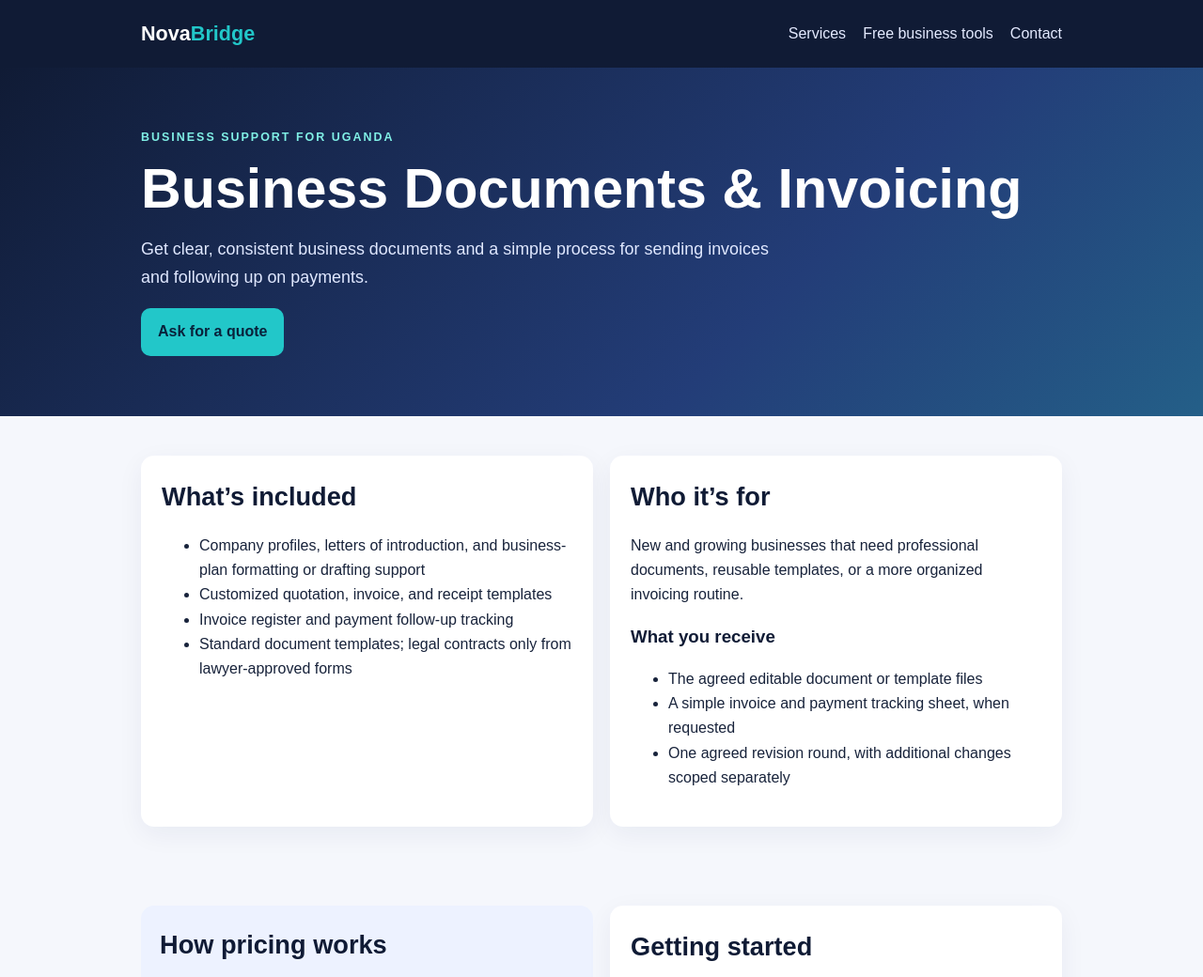
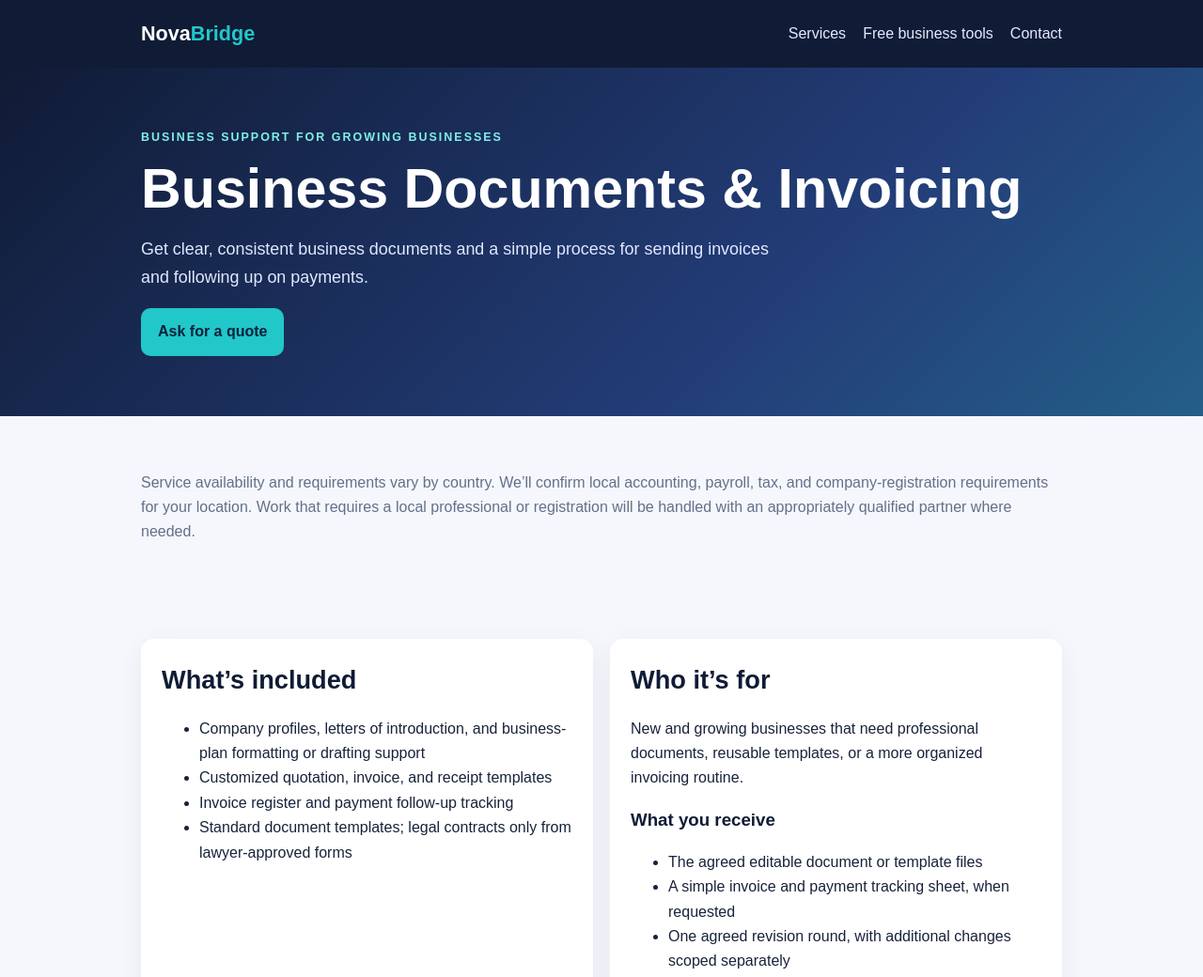
Before and after one commit to cidkagenoucid112-svg/novabridge, a plain HTML site: page business-documents.html in a window 1280 px wide. Shown: the top 1040 px of the page at 94% size. Drawn offline with Linux system fonts and the light colour scheme.

Commit message:
Make business documents service available worldwide

```diff
--- a/business-documents.html
+++ b/business-documents.html
@@ -41,11 +41,12 @@
   </div></header>
   <main>
     <section class="hero"><div class="wrap">
-      <div class="eyebrow">Business support for Uganda</div>
+      <div class="eyebrow">Business support for growing businesses</div>
       <h1>Business Documents & Invoicing</h1>
       <p>Get clear, consistent business documents and a simple process for sending invoices and following up on payments.</p>
       <a class="button button-primary" href="https://mail.google.com/mail/?view=cm&amp;fs=1&amp;to=contact.novabridgeafrica%40gmail.com&amp;su=Business%20documents%20and%20invoicing">Ask for a quote</a>
     </div></section>
+    <section><div class="wrap"><p class="muted">Service availability and requirements vary by country. We’ll confirm local accounting, payroll, tax, and company-registration requirements for your location. Work that requires a local professional or registration will be handled with an appropriately qualified partner where needed.</p></div></section>
     <section><div class="wrap grid">
       <article class="card"><h2>What’s included</h2><ul><li>Company profiles, letters of introduction, and business-plan formatting or drafting support</li><li>Customized quotation, invoice, and receipt templates</li><li>Invoice register and payment follow-up tracking</li><li>Standard document templates; legal contracts only from lawyer-approved forms</li></ul></article>
       <article class="card"><h2>Who it’s for</h2><p>New and growing businesses that need professional documents, reusable templates, or a more organized invoicing routine.</p><h3>What you receive</h3><ul><li>The agreed editable document or template files</li><li>A simple invoice and payment tracking sheet, when requested</li><li>One agreed revision round, with additional changes scoped separately</li></ul></article>
@@ -56,6 +57,6 @@
     </div></section>
     <section><div class="wrap"><h2>Need a different kind of help?</h2><p>See the other <a href="index.html#services">NovaBridge services</a> or explore the <a href="index.html#toolkit">free business toolkit</a>.</p><a class="button button-primary" href="https://mail.google.com/mail/?view=cm&amp;fs=1&amp;to=contact.novabridgeafrica%40gmail.com&amp;su=Business%20documents%20and%20invoicing">Contact NovaBridge</a></div></section>
   </main>
-  <footer><div class="wrap">NovaBridge · Uganda · <a href="https://mail.google.com/mail/?view=cm&amp;fs=1&amp;to=contact.novabridgeafrica%40gmail.com">contact.novabridgeafrica@gmail.com</a></div></footer>
+  <footer><div class="wrap">NovaBridge · Business support for growing businesses · <a href="https://mail.google.com/mail/?view=cm&amp;fs=1&amp;to=contact.novabridgeafrica%40gmail.com">contact.novabridgeafrica@gmail.com</a></div></footer>
 </body>
 </html>
```
